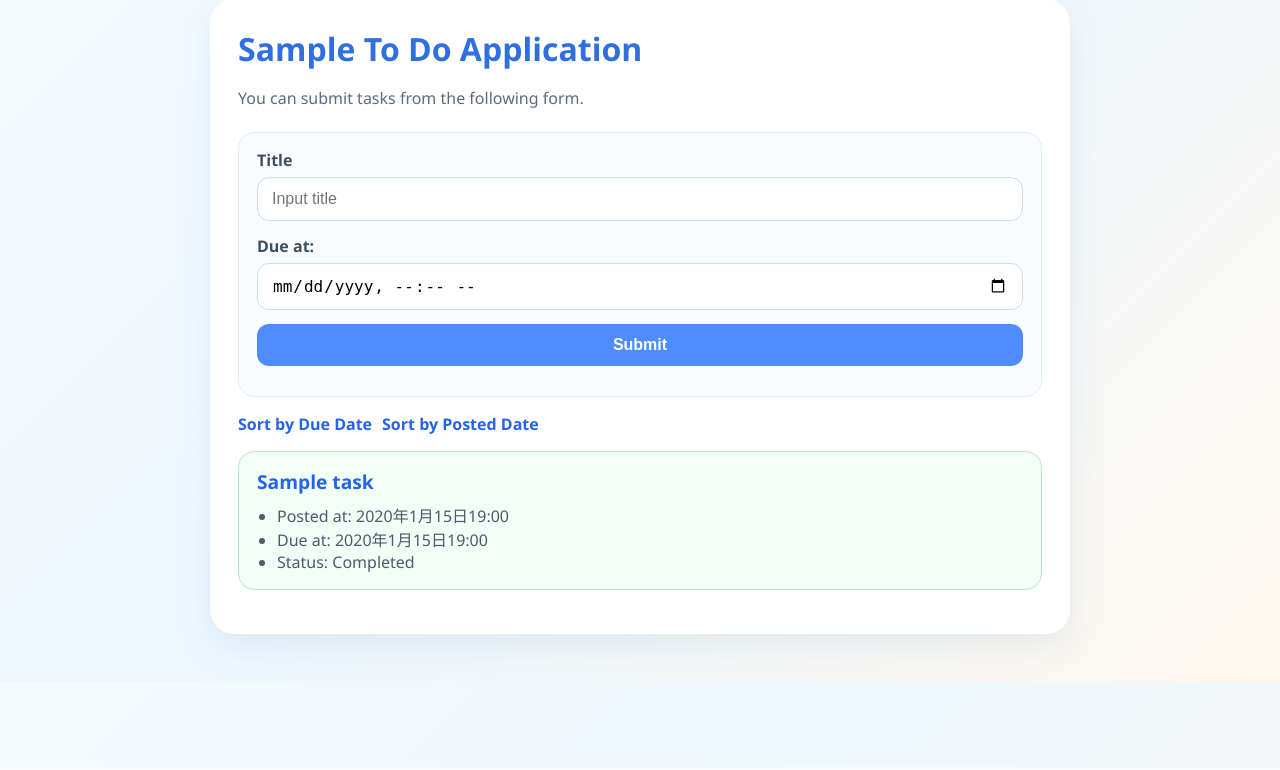
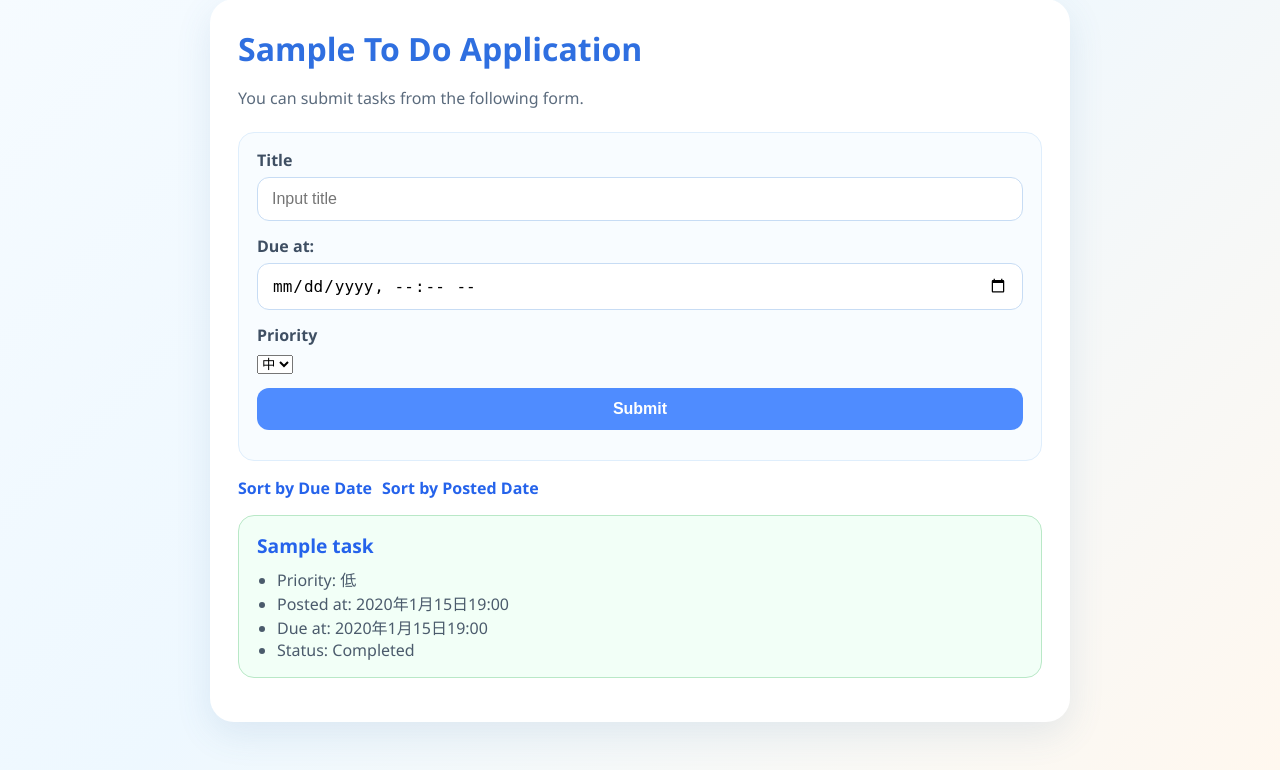
Before and after one commit to 1F10220276/django-test-exercise, a Django app: page / in a window 1280 px wide. Shown: the part 33-803 px from the top of the page. Before the commit the page ends 715 px from the top, so only its background shows below. Run offline with Django 5.2, Linux system fonts and the light colour scheme; tables that the repository leaves empty hold one stand-in row (values such as "Sample post").

Commit message:
優先度の追加

```diff
--- a/todo/models.py
+++ b/todo/models.py
@@ -4,10 +4,24 @@ from django.utils import timezone
 
 # Create your models here.
 class Task(models.Model):
+    PRIORITY_LOW = "low"
+    PRIORITY_MEDIUM = "medium"
+    PRIORITY_HIGH = "high"
+    PRIORITY_CHOICES = [
+        (PRIORITY_LOW, "低"),
+        (PRIORITY_MEDIUM, "中"),
+        (PRIORITY_HIGH, "高"),
+    ]
+
     title = models.CharField(max_length=100)
     completed = models.BooleanField(default=False)
     posted_at = models.DateTimeField(default=timezone.now)
     due_at = models.DateTimeField(null=True, blank=True)
+    priority = models.CharField(
+        max_length=6,
+        choices=PRIORITY_CHOICES,
+        default=PRIORITY_MEDIUM,
+    )
 
     def is_overdue(self, dt):
         if self.due_at is None:
--- a/todo/templates/todo/detail.html
+++ b/todo/templates/todo/detail.html
@@ -15,6 +15,7 @@
         <h1>{{ task.title }}</h1>
         <div class="panel">
           <ul>
+            <li>Priority: {{ task.get_priority_display }}</li>
             <li>Posted at: {{ task.posted_at }}</li>
             {% if task.due_at %}
             <li>Due at: {{ task.due_at }}</li>
--- a/todo/templates/todo/index.html
+++ b/todo/templates/todo/index.html
@@ -27,6 +27,14 @@
             <input id="dueInput" name="due_at" type="datetime-local">
           </div>
           <div>
+            <label for="prioritySelect">Priority</label><br>
+            <select id="prioritySelect" name="priority">
+              <option value="low">低</option>
+              <option value="medium" selected>中</option>
+              <option value="high">高</option>
+            </select>
+          </div>
+          <div>
             <button type="submit">Submit</button>
           </div>
         </form>
@@ -40,7 +48,8 @@
         <div class="task-card {% if task.completed %}completed{% else %}pending{% endif %}">
           <h2><a href="{% url 'detail' task.id %}">{{ task.title }}</a></h2>
           <ul>
-            <li>Posted at: {{ task.posted_at }}</li>
+            <li>Priority: {{ task.get_priority_display }}</li>
+          <li>Posted at: {{ task.posted_at }}</li>
             {% if task.due_at %}
             <li>Due at: {{ task.due_at }}</li>
             {% endif %}
--- a/todo/views.py
+++ b/todo/views.py
@@ -7,9 +7,12 @@ from todo.models import Task
 # Create your views here.
 def index(request):
     if request.method == "POST":
+        due_at_value = request.POST.get("due_at")
+        due_at = make_aware(parse_datetime(due_at_value)) if due_at_value else None
         task = Task(
             title=request.POST["title"],
-            due_at=make_aware(parse_datetime(request.POST["due_at"])),
+            due_at=due_at,
+            priority=request.POST.get("priority", Task.PRIORITY_MEDIUM),
         )
         task.save()
 
@@ -47,8 +50,10 @@ def update (request, task_id):
     except Task.DoesNotExist:
         raise Http404("Task does not exist")
     if request.method == 'POST':
+        due_at_value = request.POST.get('due_at')
         task.title = request.POST['title']
-        task.due_at = make_aware(parse_datetime(request.POST['due_at']))
+        task.due_at = make_aware(parse_datetime(due_at_value)) if due_at_value else None
+        task.priority = request.POST.get('priority', Task.PRIORITY_MEDIUM)
         task.save()
         return redirect('detail', task_id=task_id)
 
```
Also changed, not shown: todo/templates/todo/edit.html (+9 -0 lines), todo/migrations/0002_task_priority.py (added).
